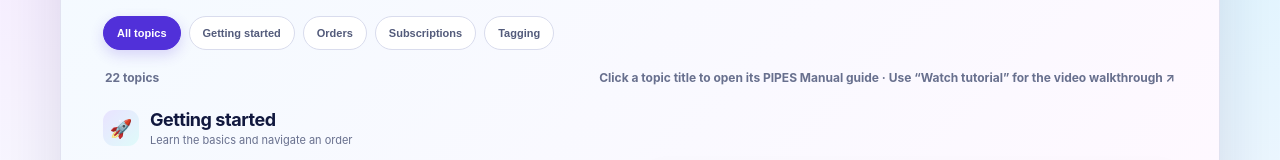
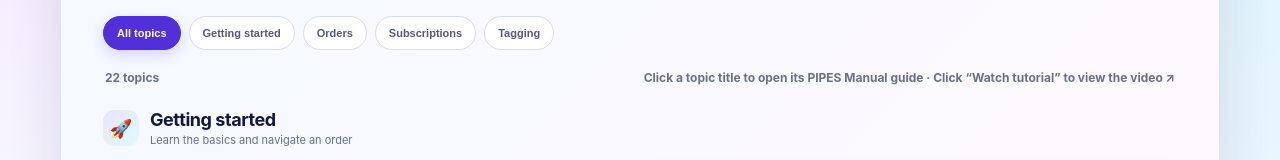
Before and after one commit to kohleen26/pipes-video-tutorial, a plain HTML site: page index.html in a window 1280 px wide. Shown: the part 552-712 px from the top of the page. Drawn offline with Linux system fonts and the light colour scheme.

Commit message:
Correct instruction text for manual and video links

```diff
--- a/index.html
+++ b/index.html
@@ -70,7 +70,7 @@ h1 span{color:var(--cyan)}
 <button class="filter active" data-filter="all">All topics</button><button class="filter" data-filter="Getting started">Getting started</button><button class="filter" data-filter="Order management">Orders</button><button class="filter" data-filter="Subscriptions">Subscriptions</button><button class="filter" data-filter="Tagging">Tagging</button>
 </div>
 </div>
-<div class="result-line"><span id="resultCount">22 topics</span><span>Click a topic title to open its PIPES Manual guide · Use “Watch tutorial” for the video walkthrough ↗</span></div>
+<div class="result-line"><span id="resultCount">22 topics</span><span>Click a topic title to open its PIPES Manual guide · Click “Watch tutorial” to view the video ↗</span></div>
 <div id="sections">
 <section class="section" data-section="Getting started">
 <div class="section-head"><div class="section-icon">🚀</div><div><h2>Getting started</h2><p class="section-sub">Learn the basics and navigate an order</p></div></div>
```
